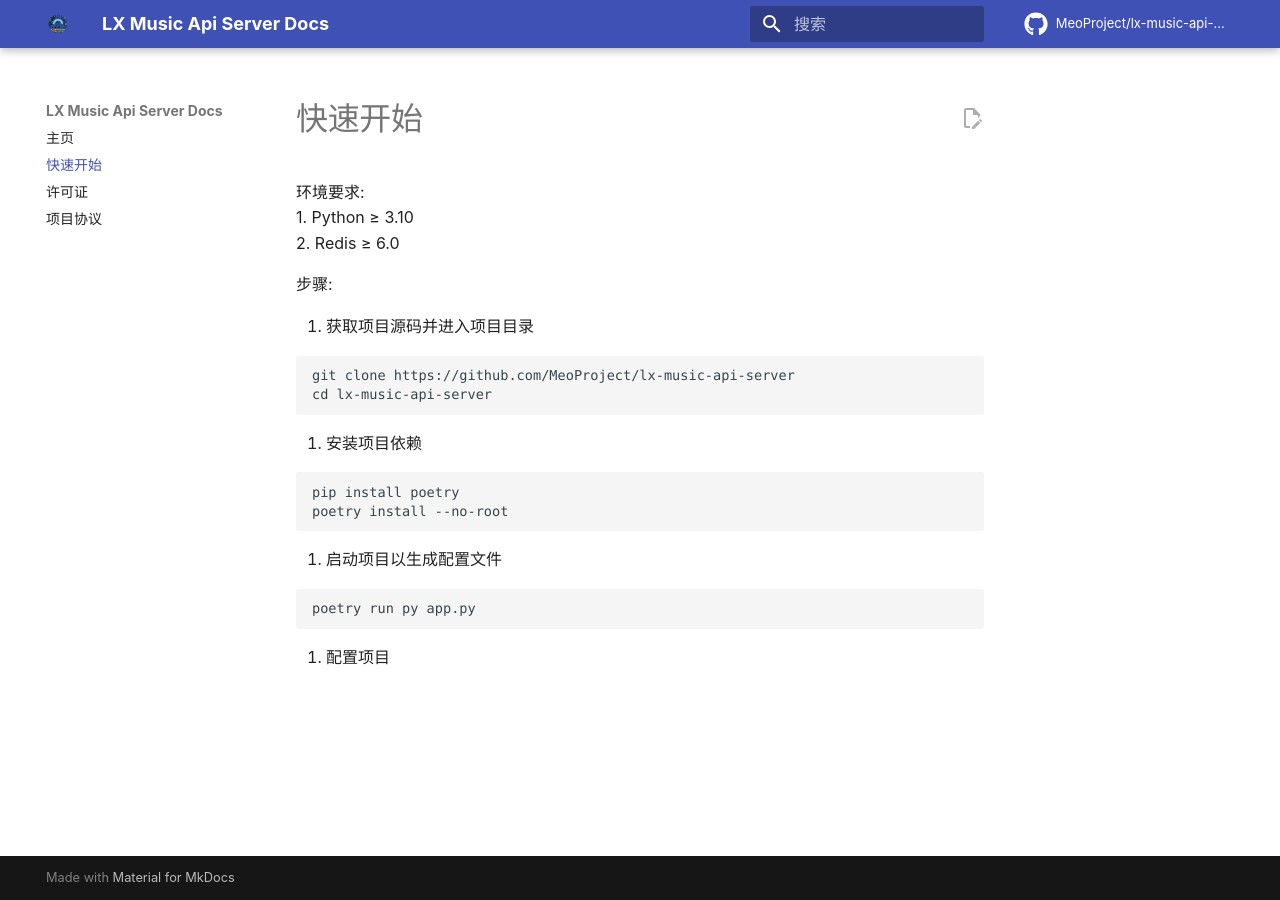
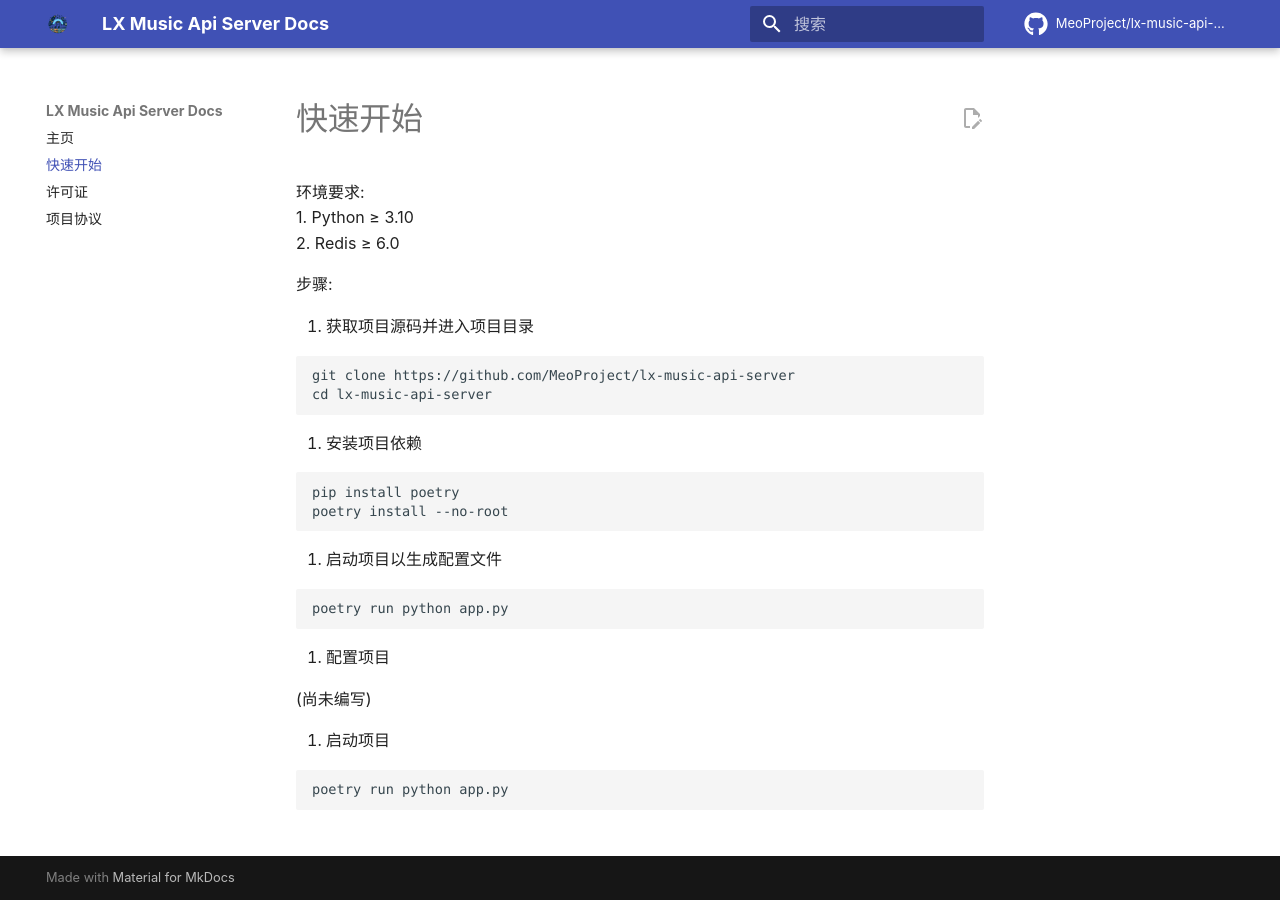
Before and after one commit to MeoProject/meoproject.github.io, an MkDocs documentation site: the page built from docs/getting-started.md, in a window 1280 px wide. Built offline with MkDocs 1.6.1 and Material for MkDocs 9.7.7, drawn with Linux system fonts in a browser that asks for light colours; comment, search, counter and statistics services are not loaded; a style sheet for code colours, icons or effects is not loaded.

Commit message:
docs: Update

````diff
--- a/docs/getting-started.md
+++ b/docs/getting-started.md
@@ -23,7 +23,15 @@
 3. 启动项目以生成配置文件
 
 ```bash
-poetry run py app.py
+poetry run python app.py
 ```
 
 4. 配置项目
+
+(尚未编写)
+
+5. 启动项目
+
+```bash
+poetry run python app.py
+```
--- a/mkdocs.yml
+++ b/mkdocs.yml
@@ -1,6 +1,6 @@
 site_name: "LX Music Api Server Docs"
 site_author: "MeoProject"
-site_url: "https://docs.ikunshare.com"
+site_url: "https://meoproject.github.io/lx-music-api-server-docs"
 
 repo_name: "MeoProject/lx-music-api-server"
 repo_url: "https://github.com/MeoProject/lx-music-api-server"
````
